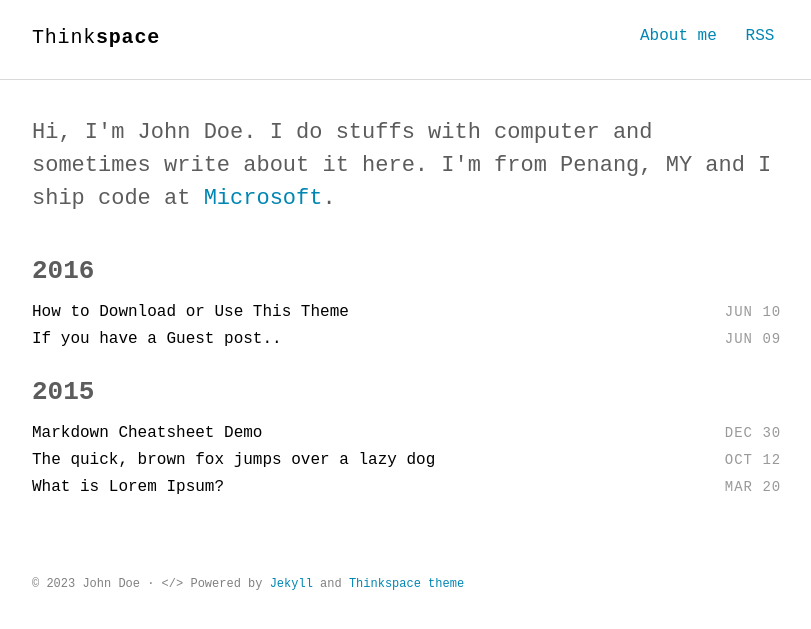
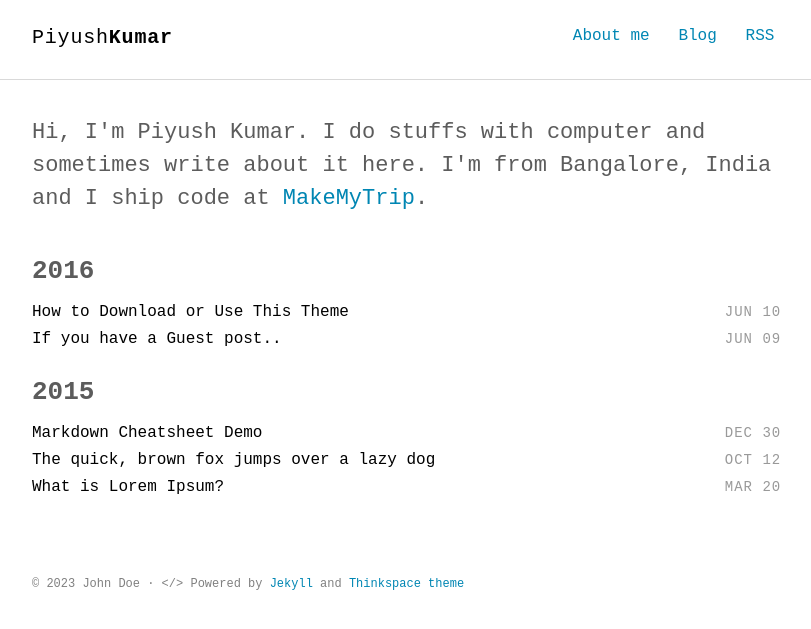
Before and after one commit to Pi-commits/pitech.github.io, a Jekyll site: the page built from index.html, in a window 1280 px wide. Shown: the top 629 px of the page, without its empty margins (232-1043 px from the left). Built offline with Jekyll 4.4.1, drawn with Linux system fonts in a browser that asks for light colours; some web fonts are replaced.

Commit message:
Update v1

```diff
--- a/_config.yml
+++ b/_config.yml
@@ -1,6 +1,6 @@
 # Site settings
-title_left    : "Think"
-title_right   : "space" # default: ""
+title_left    : "Piyush"
+title_right   : "Kumar" # default: ""
 description   : "Minimalist Jekyll theme for technical writing blog."
 keywords      : "Jekyll, theme, free, download, SEO, blog, web, minimalist, thinkspace"
 url           : https://heiswayi.github.io/thinkspace # site url
--- a/_includes/intro.html
+++ b/_includes/intro.html
@@ -1,5 +1,5 @@
 <section class="intro">
   <div class="container">
-    <p class="lead">Hi, I'm John Doe. I do stuffs with computer and sometimes write about it here. I'm from Penang, MY and I ship code at <a href="#">Microsoft</a>.</p>
+    <p class="lead">Hi, I'm Piyush Kumar. I do stuffs with computer and sometimes write about it here. I'm from Bangalore, India and I ship code at <a href="#">MakeMyTrip</a>.</p>
   </div>
 </section>
--- a/_includes/nav.html
+++ b/_includes/nav.html
@@ -4,6 +4,7 @@
     <h1 class="logo"><a href="{{ '/' | prepend: site.baseurl | prepend: site.url }}">{{ site.title_left }}<span>{{ site.title_right }}</span></a></h1>
     <ul class="navbar">
       <li><a href="{{ '/about' | prepend: site.baseurl | prepend: site.url }}">About me</a></li>
+      <li><a href="{{ '/about' | prepend: site.baseurl | prepend: site.url }}">Blog</a></li>
       <li><a href="{{ "/feed.xml" | prepend: site.baseurl | prepend: site.url }}" target="_blank">RSS</a></li>
     </ul>
   </div>
```
Also changed, not shown: README.md (deleted).
